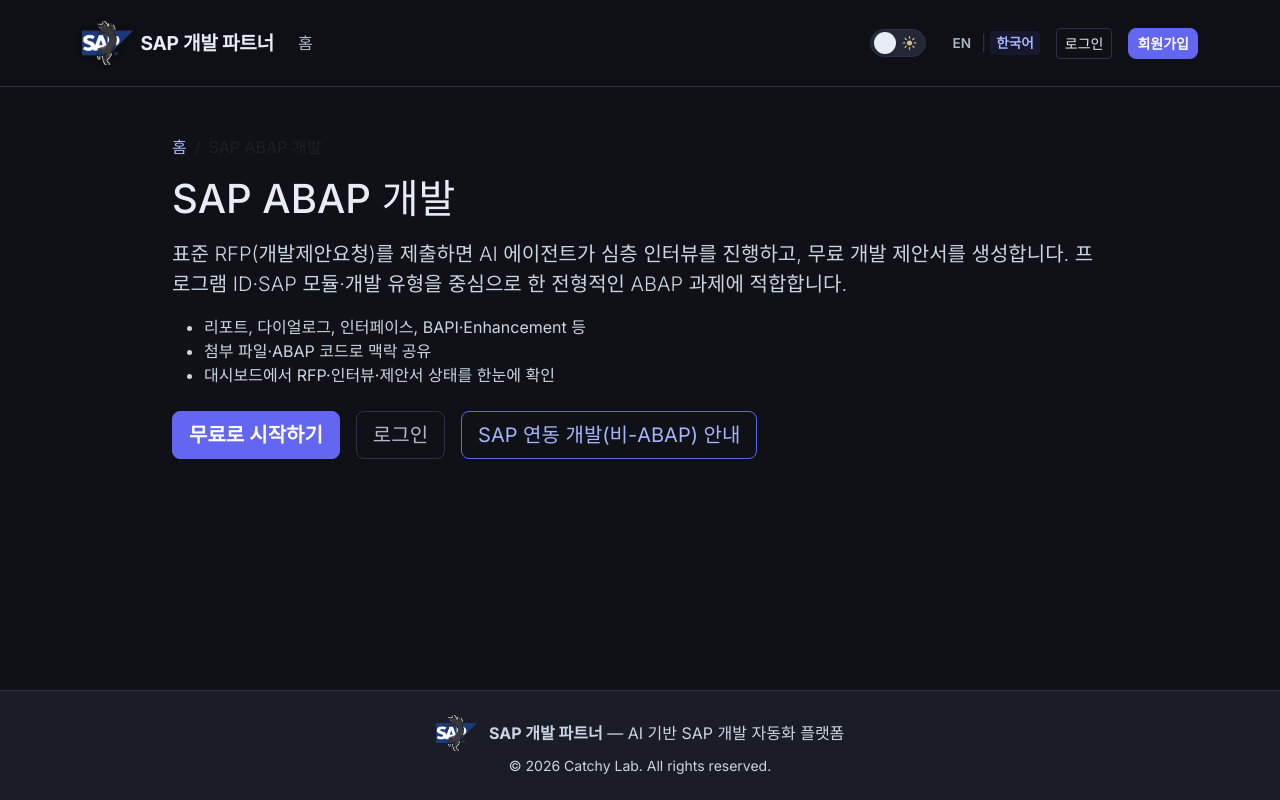
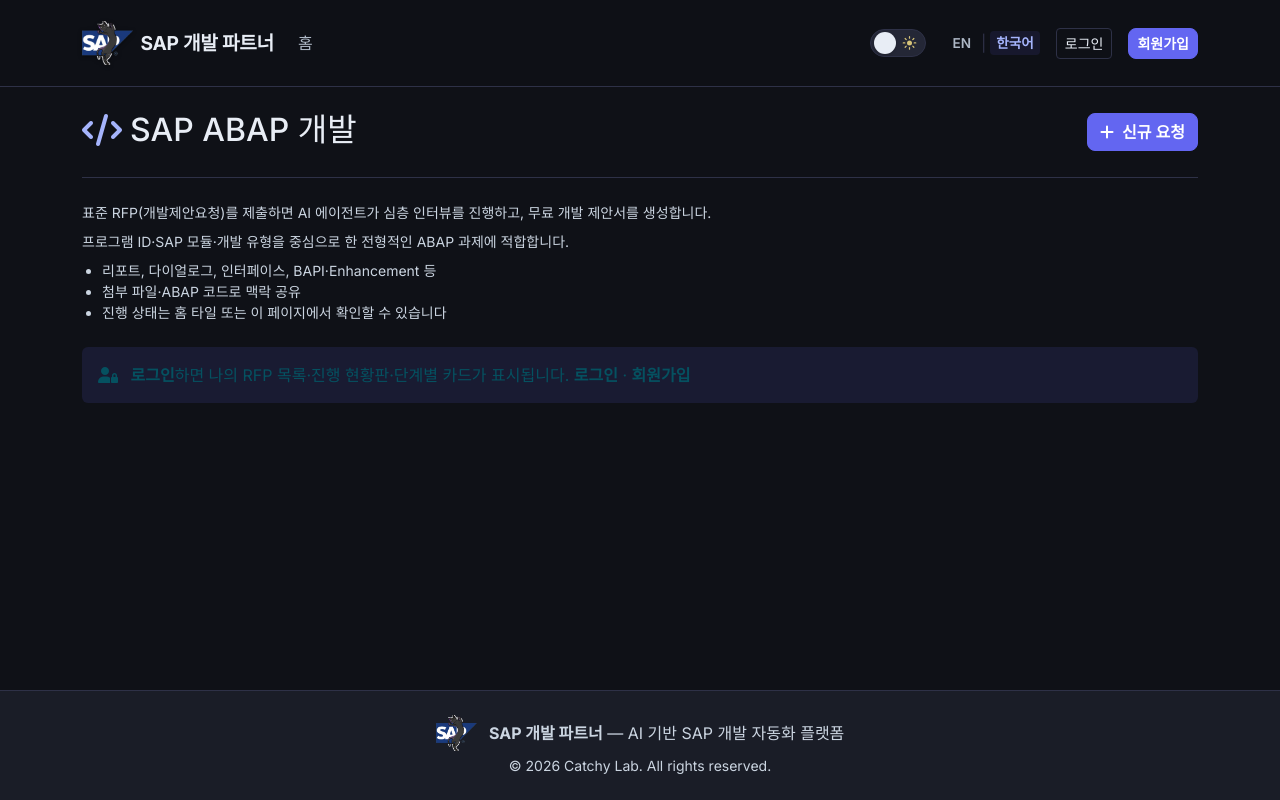
Before and after one commit to prettyoppa/SAP_SaaS_Platform, a FastAPI app: page /services/abap in a window 1280 px wide. Run offline with FastAPI, Linux system fonts and the light colour scheme.

Commit message:
feat(rfp): 신규 개발 첫 페이지(/services/abap) 레이아웃 통일·관리자 Markdown 소개
- 네비 신규 개발 → /services/abap (타일 상세와 동일)
- 페이지: 브레드크럼 제거, 타이틀+아이콘, 우측 신규 요청, Markdown 소개, 5단계 현황판, 단계별 RFP 리스트
- SiteSettings service_abap_intro_md_ko + 시드 기본값, Admin 사이트 설정에서 편집
- rfp_landing: 버킷 분류, 로그인 후 next 리다이렉트(next_path)

Made-with: Cursor

```diff
--- a/app/main.py
+++ b/app/main.py
@@ -16,6 +16,7 @@ from .database import SessionLocal, db_target_log_line, engine
 from .email_smtp import email_verification_enabled, log_smtp_startup_checks
 from .form_errors import humanize_validation_errors, request_accepts_html, safe_back_url
 from . import auth, models
+from .rfp_landing import DEFAULT_SERVICE_ABAP_INTRO_MD_KO
 from .home_counts import home_tile_counts
 from .routers import auth_router, rfp_router, interview_router, codelib_router, abap_analysis_router
 from .routers import admin_router, review_router, integration_router
@@ -83,6 +84,7 @@ def _seed_home_tile_settings():
         ("home_tile_integration_desc_ko", "VBA, Python, API 등 비-ABAP 연동·자동화 요청"),
         ("home_tile_integration_desc_en", "Non-ABAP automation: VBA, Python, APIs, batch, small web apps."),
         ("user_guide_pdf_url", "/static/docs/user-guide.pdf"),
+        ("service_abap_intro_md_ko", DEFAULT_SERVICE_ABAP_INTRO_MD_KO),
     ]
     db: Session = SessionLocal()
     try:
--- /dev/null
+++ b/app/rfp_landing.py
@@ -0,0 +1,64 @@
+"""신규 개발(SAP ABAP) 랜딩 페이지용 RFP 분류·집계."""
+
+from __future__ import annotations
+
+from sqlalchemy.orm import Session, joinedload
+
+from . import models
+
+DEFAULT_SERVICE_ABAP_INTRO_MD_KO = """표준 RFP(개발제안요청)를 제출하면 AI 에이전트가 심층 인터뷰를 진행하고, 무료 개발 제안서를 생성합니다.
+프로그램 ID·SAP 모듈·개발 유형을 중심으로 한 전형적인 ABAP 과제에 적합합니다.
+
+- 리포트, 다이얼로그, 인터페이스, BAPI·Enhancement 등
+- 첨부 파일·ABAP 코드로 맥락 공유
+- 진행 상태는 홈 타일 또는 이 페이지에서 확인할 수 있습니다"""
+
+
+# landing bucket keys (홈 타일과 동일 라벨)
+BUCKET_ORDER = ("delivery", "proposal", "analysis", "in_progress", "draft")
+
+
+def rfp_landing_bucket(rfp: models.RFP) -> str:
+    """
+    상호 배타 단계(우선순위 위→아래).
+
+    - delivery: FS 납품 완료 (미구현 → 항상 제외)
+    - proposal: 개발 제안서 존재
+    - analysis: 제안서 없음 + 인터뷰 메시지(이력) 존재
+    - in_progress: 제안서 없음 + 제출됨 + 아직 인터뷰 메시지 없음
+    - draft: 임시저장
+    """
+    # FS/납품 구간 — 추후 필드 추가 시 여기서 반환
+    if False:
+        return "delivery"
+    if (rfp.proposal_text or "").strip():
+        return "proposal"
+    if rfp.status == "draft":
+        return "draft"
+    if rfp.messages and len(rfp.messages) > 0:
+        return "analysis"
+    return "in_progress"
+
+
+def user_rfp_landing_data(db: Session, user_id: int) -> tuple[dict[str, int], dict[str, list[models.RFP]]]:
+    """
+    사용자 RFP를 버킷별로 분류.
+
+    Returns:
+        counts: 각 버킷 건수
+        buckets: 버킷별 RFP 목록(최신순, 객체는 이미 세션에 연결됨)
+    """
+    rfps = (
+        db.query(models.RFP)
+        .options(joinedload(models.RFP.messages))
+        .filter(models.RFP.user_id == user_id)
+        .order_by(models.RFP.created_at.desc())
+        .all()
+    )
+    buckets: dict[str, list[models.RFP]] = {k: [] for k in BUCKET_ORDER}
+    for rfp in rfps:
+        b = rfp_landing_bucket(rfp)
+        buckets.setdefault(b, []).append(rfp)
+
+    counts = {k: len(buckets[k]) for k in BUCKET_ORDER}
+    return counts, buckets
--- a/app/routers/admin_router.py
+++ b/app/routers/admin_router.py
@@ -214,6 +214,7 @@ SITE_SETTING_KEYS = [
     ("home_subtitle_ko", "홈 부제목 (한국어)"),
     ("home_subtitle_en", "홈 부제목 (English)"),
     ("rfp_writing_tip", "개발 요청 작성 팁"),
+    ("service_abap_intro_md_ko", "신규 개발(SAP ABAP) 첫 페이지 소개 (Markdown)"),
     ("terms_of_service", "이용약관"),
     ("privacy_policy", "개인정보처리방침"),
 ]
--- a/app/static/css/style.css
+++ b/app/static/css/style.css
@@ -1366,6 +1366,16 @@ html[data-theme="dark"] .home-feature-icon-analysis .home-feature-icon-analysis-
 .analysis-mini-title { font-size: .85rem; font-weight: 600; margin-bottom: .6rem; }
 .analysis-list { padding-left: 1.2rem; margin: 0; font-size: .85rem; line-height: 1.75; }
 
+/* 신규 개발 랜딩 등: Proposal과 동일 규칙의 간단 Markdown 렌더 */
+.markdown-body-lite h1 { font-size: 1.15rem; margin: .5rem 0; font-weight: 700; }
+.markdown-body-lite h2 { font-size: 1.05rem; margin: .75rem 0 .35rem; font-weight: 600; }
+.markdown-body-lite h3 { font-size: .98rem; margin: .65rem 0 .3rem; font-weight: 600; }
+.markdown-body-lite p { margin-bottom: .5rem; }
+.markdown-body-lite p:last-child { margin-bottom: 0; }
+.markdown-body-lite ul, .markdown-body-lite ol { margin-bottom: .65rem; padding-left: 1.25rem; }
+.markdown-body-lite hr { opacity: .35; margin: .75rem 0; border: 0; border-top: 1px solid var(--border); }
+.service-abap-intro.markdown-body-lite strong { color: var(--text); }
+
 /* stat-card-sm */
 .stat-card-sm .stat-card-num { font-size: 1.5rem; }
 .stat-card-sm { padding: .75rem 1rem; }
--- a/app/templates/base.html
+++ b/app/templates/base.html
@@ -60,7 +60,7 @@
         </li>
         {% if user %}
         <li class="nav-item">
-          <a class="nav-link {% if path.startswith('/rfp') %}active{% endif %}" href="/rfp/new">
+          <a class="nav-link {% if path.startswith('/services/abap') or path.startswith('/rfp') %}active{% endif %}" href="/services/abap">
             <span class="nav-ko">신규 개발</span><span class="nav-en" style="display:none">New Development</span>
           </a>
         </li>
--- a/app/templates/login.html
+++ b/app/templates/login.html
@@ -60,6 +60,9 @@
           {% endif %}
 
           <form method="post" action="/login">
+            {% if login_next %}
+            <input type="hidden" name="next_path" value="{{ login_next }}" />
+            {% endif %}
             <div class="mb-3">
               <label class="form-label" data-i18n="login.email">Email</label>
               <div class="input-icon-wrap">
--- a/app/templates/services_abap.html
+++ b/app/templates/services_abap.html
@@ -2,36 +2,84 @@
 {% block title %}SAP ABAP 개발 – SAP 개발 파트너{% endblock %}
 
 {% block content %}
-<div class="py-5">
-  <div class="container col-lg-9">
-    <nav aria-label="breadcrumb" class="mb-3">
-      <ol class="breadcrumb mb-0">
-        <li class="breadcrumb-item"><a href="/">홈</a></li>
-        <li class="breadcrumb-item active" aria-current="page">SAP ABAP 개발</li>
-      </ol>
-    </nav>
-    <h1 class="mb-3">SAP ABAP 개발</h1>
-    <p class="lead text-muted">
-      표준 RFP(개발제안요청)를 제출하면 AI 에이전트가 심층 인터뷰를 진행하고, 무료 개발 제안서를 생성합니다.
-      프로그램 ID·SAP 모듈·개발 유형을 중심으로 한 전형적인 ABAP 과제에 적합합니다.
-    </p>
-    <ul class="text-muted">
-      <li>리포트, 다이얼로그, 인터페이스, BAPI·Enhancement 등</li>
-      <li>첨부 파일·ABAP 코드로 맥락 공유</li>
-      <li>대시보드에서 RFP·인터뷰·제안서 상태를 한눈에 확인</li>
-    </ul>
-    <div class="d-flex flex-wrap gap-3 mt-4">
-      {% if user %}
-      <a href="/rfp/new" class="btn btn-primary btn-lg">
-        <i class="fa-solid fa-plus me-2"></i>신규 ABAP 요청 (RFP)
-      </a>
-      <a href="/" class="btn btn-outline-secondary btn-lg">내 ABAP 요청만 보기</a>
+<div class="dashboard-page py-4">
+  <div class="container">
+    <div class="dashboard-header mb-4">
+      <div class="row align-items-center">
+        <div class="col">
+          <h2 class="mb-1 d-flex align-items-center gap-2 flex-wrap">
+            <i class="fa-solid fa-code text-primary-light" aria-hidden="true"></i>
+            <span>SAP ABAP 개발</span>
+          </h2>
+        </div>
+        <div class="col-auto">
+          {% if user %}
+          <a href="/rfp/new" class="btn btn-primary"><i class="fa-solid fa-plus me-2"></i>신규 요청</a>
+          {% else %}
+          <a href="/login?next=/rfp/new" class="btn btn-primary"><i class="fa-solid fa-plus me-2"></i>신규 요청</a>
+          {% endif %}
+        </div>
+      </div>
+    </div>
+
+    <div class="service-abap-intro markdown-body-lite text-muted mb-4 small">
+      {{ service_abap_intro_html | safe }}
+    </div>
+
+    {% if user %}
+    <div class="row g-3 mb-4 row-cols-2 row-cols-sm-3 row-cols-xl-5">
+      {% for key in rfp_bucket_order %}
+      {% set m = bucket_meta[key] %}
+      <div class="col">
+        <a href="#rfp-bucket-{{ key }}" class="stat-card stat-card-sm stat-card-link text-decoration-none h-100 d-flex">
+          <div class="stat-card-icon" style="background: {{ m.bg }}; color: {{ m.fg }}">
+            <i class="fa-solid {{ m.icon }}"></i>
+          </div>
+          <div>
+            <div class="stat-card-num">{{ rfp_landing_counts[key] }}</div>
+            <div class="stat-card-label">{{ m.label }}</div>
+          </div>
+        </a>
+      </div>
+      {% endfor %}
+    </div>
+
+    {% for key in rfp_bucket_order %}
+    {% set m = bucket_meta[key] %}
+    <section class="mb-4" id="rfp-bucket-{{ key }}">
+      <h5 class="mb-2 d-flex align-items-center gap-2 flex-wrap">
+        <i class="fa-solid {{ m.icon }} small" style="color: {{ m.fg }}"></i>
+        {{ m.label }}
+        <span class="text-muted small fw-normal">({{ rfp_landing_counts[key] }}건)</span>
+        {% if key == 'delivery' %}
+        <span class="badge rounded-pill bg-secondary bg-opacity-25 text-muted small fw-normal">준비 중</span>
+        {% endif %}
+      </h5>
+      {% if key == 'delivery' %}
+      <p class="text-muted small mb-3">FS 작성부터 ABAP 최종 납품까지의 단계는 추후 서비스에 반영될 예정입니다.</p>
+      {% endif %}
+      {% if rfp_landing_buckets[key]|length %}
+      <div class="row g-3">
+        {% for rfp in rfp_landing_buckets[key] %}
+        <div class="col-12">
+          {% include "partials/rfp_user_list_card.html" %}
+        </div>
+        {% endfor %}
+      </div>
       {% else %}
-      <a href="/register" class="btn btn-primary btn-lg">무료로 시작하기</a>
-      <a href="/login" class="btn btn-outline-secondary btn-lg">로그인</a>
+      <p class="text-muted small mb-0">해당 단계의 요청이 없습니다.</p>
       {% endif %}
-      <a href="/integration" class="btn btn-outline-primary btn-lg">SAP 연동 개발(비-ABAP) 안내</a>
+    </section>
+    {% endfor %}
+
+    {% else %}
+    <div class="alert alert-info border-0 mb-0" style="background:rgba(99,102,241,.12);border-color:rgba(99,102,241,.25)!important;">
+      <i class="fa-solid fa-user-lock me-2"></i>
+      <strong>로그인</strong>하면 나의 RFP 목록·진행 현황판·단계별 카드가 표시됩니다.
+      <a href="/login?next=/services/abap" class="alert-link">로그인</a>
+      · <a href="/register" class="alert-link">회원가입</a>
     </div>
+    {% endif %}
   </div>
 </div>
 {% endblock %}
```
Also changed, not shown: app/routers/auth_router.py (+25 -6 lines), app/routers/integration_router.py (+37 -1 lines), app/templates/admin/settings.html (+13 -0 lines), app/templates/partials/rfp_user_list_card.html (added, +101 -0 lines).
